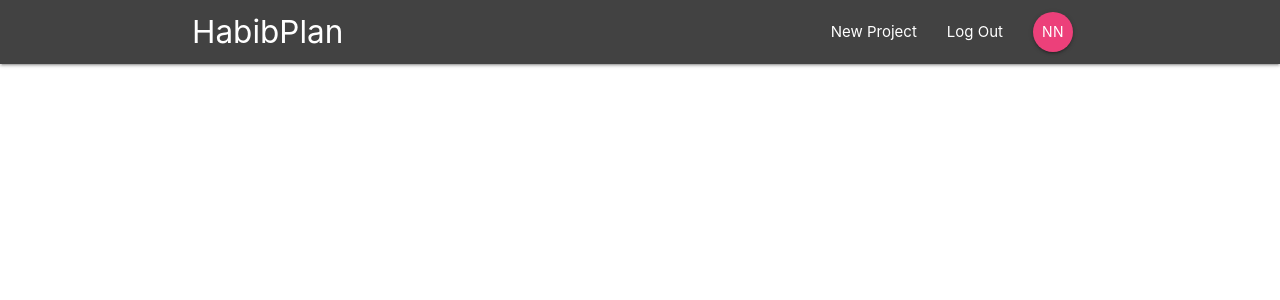
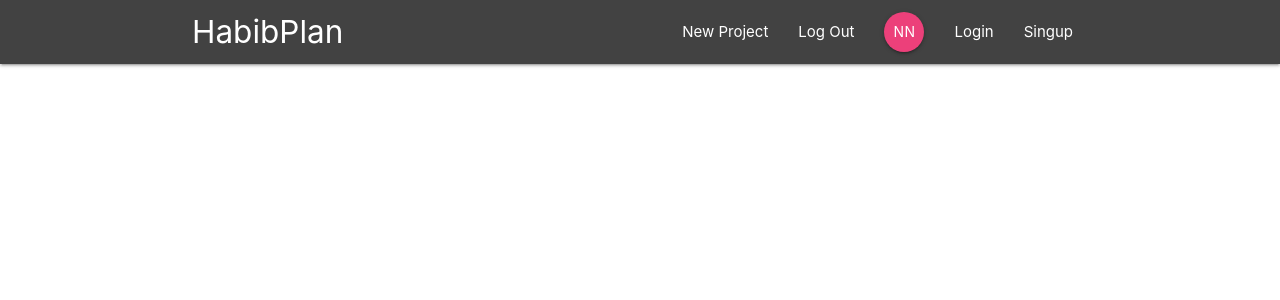
Before and after one commit to 4hmedhabib/Planning-Project, a React (Create React App) app: page / in a window 1280 px wide. Shown: the top 300 px of the page. Built offline with nearby package versions, Linux system fonts and the light colour scheme.

Commit message:
added signedout links

```diff
--- a/src/components/Navbar/Navbar.js
+++ b/src/components/Navbar/Navbar.js
@@ -1,5 +1,6 @@
 import { Link } from 'react-router-dom';
 import SignedInLinks from './SignedInLinks';
+import SignedOutLinks from './SingedOutLinks';
 
 const Navbar = () => {
 	return (
@@ -8,6 +9,7 @@ const Navbar = () => {
 				<Link to="/" className="brand-logo">
 					HabibPlan
 				</Link>
+				<SignedOutLinks />
 				<SignedInLinks />
 			</div>
 		</nav>
--- a/src/components/Navbar/SingedOutLinks.js
+++ b/src/components/Navbar/SingedOutLinks.js
@@ -0,0 +1,16 @@
+import { NavLink } from 'react-router-dom';
+
+const SignedOutLinks = () => {
+	return (
+		<ul className="right">
+			<li>
+				<NavLink to="/login">Login</NavLink>
+			</li>
+			<li>
+				<NavLink to="/signup">Singup</NavLink>
+			</li>
+		</ul>
+	);
+};
+
+export default SignedOutLinks;
```
